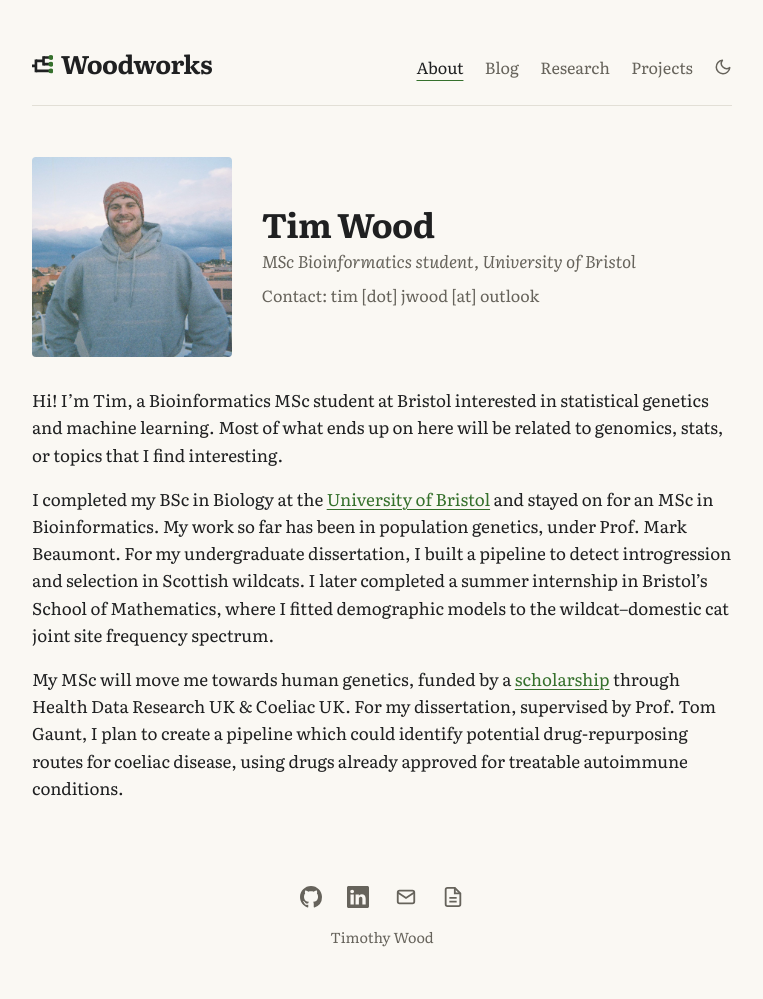
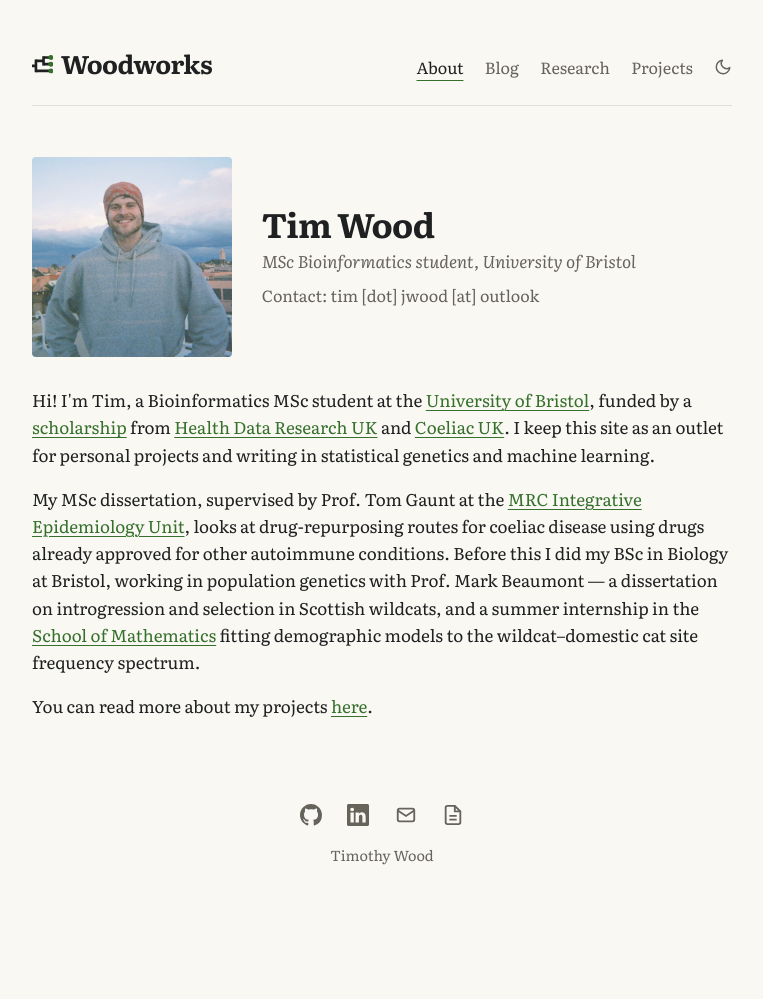
Before and after one commit to timj-wood/timj-wood.github.io, a Jekyll site: the page built from index.html, in a window 1280 px wide. Shown: the whole page, without its empty margins (258-1021 px from the left). Built offline with Jekyll 4.4.1, drawn with Linux system fonts in a browser that asks for light colours; after the commit the page ends 917 px from its top, so only the background shows below that.

Commit message:
Index change

```diff
--- a/index.html
+++ b/index.html
@@ -15,10 +15,10 @@ redirect_from:
   </div>
 
   <div class="bio">
-    <p>Hi! I’m Tim, a Bioinformatics MSc student at Bristol interested in statistical genetics and machine learning. Most of what ends up on here will be related to genomics, stats, or topics that I find interesting.</p>
+    <p>Hi! I'm Tim, a Bioinformatics MSc student at the <a href="https://www.bristol.ac.uk/">University of Bristol</a>, funded by a <a href="https://www.hdruk.ac.uk/people/timothy-wood/">scholarship</a> from <a href="https://www.hdruk.ac.uk/">Health Data Research UK</a> and <a href="https://www.coeliac.org.uk/">Coeliac UK</a>. I keep this site as an outlet for personal projects and writing in statistical genetics and machine learning.</p>
 
-    <p>I completed my BSc in Biology at the <a href="https://www.bristol.ac.uk/">University of Bristol</a> and stayed on for an MSc in Bioinformatics. My work so far has been in population genetics, under Prof. Mark Beaumont. For my undergraduate dissertation, I built a pipeline to detect introgression and selection in Scottish wildcats. I later completed a summer internship in Bristol’s School of Mathematics, where I fitted demographic models to the wildcat–domestic cat joint site frequency spectrum.</p>
+    <p>My MSc dissertation, supervised by Prof. Tom Gaunt at the <a href="https://www.bristol.ac.uk/integrative-epidemiology/">MRC Integrative Epidemiology Unit</a>, looks at drug-repurposing routes for coeliac disease using drugs already approved for other autoimmune conditions. Before this I did my BSc in Biology at Bristol, working in population genetics with Prof. Mark Beaumont &mdash; a dissertation on introgression and selection in Scottish wildcats, and a summer internship in the <a href="https://www.bristol.ac.uk/maths/">School of Mathematics</a> fitting demographic models to the wildcat&ndash;domestic cat site frequency spectrum.</p>
 
-    <p>My MSc will move me towards human genetics, funded by a <a href="https://www.hdruk.ac.uk/people/timothy-wood/">scholarship</a> through Health Data Research UK &amp; Coeliac UK. For my dissertation, supervised by Prof. Tom Gaunt, I plan to create a pipeline which could identify potential drug-repurposing routes for coeliac disease, using drugs already approved for treatable autoimmune conditions.</p>
-  </div>
+    <p>You can read more about my projects <a href="https://timj-wood.github.io/research.html">here</a>.</p>
+</div>
 </article>
```
